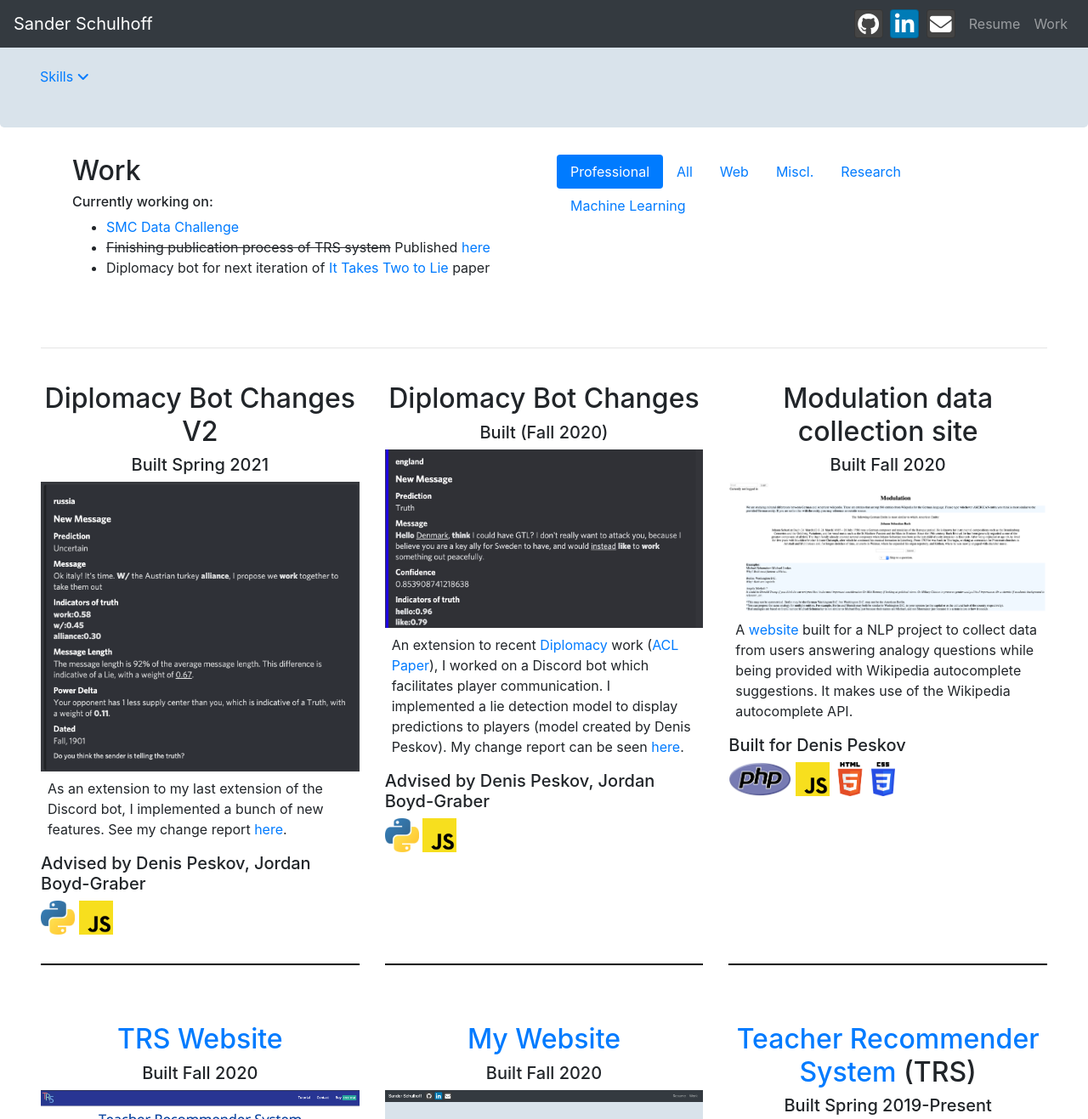
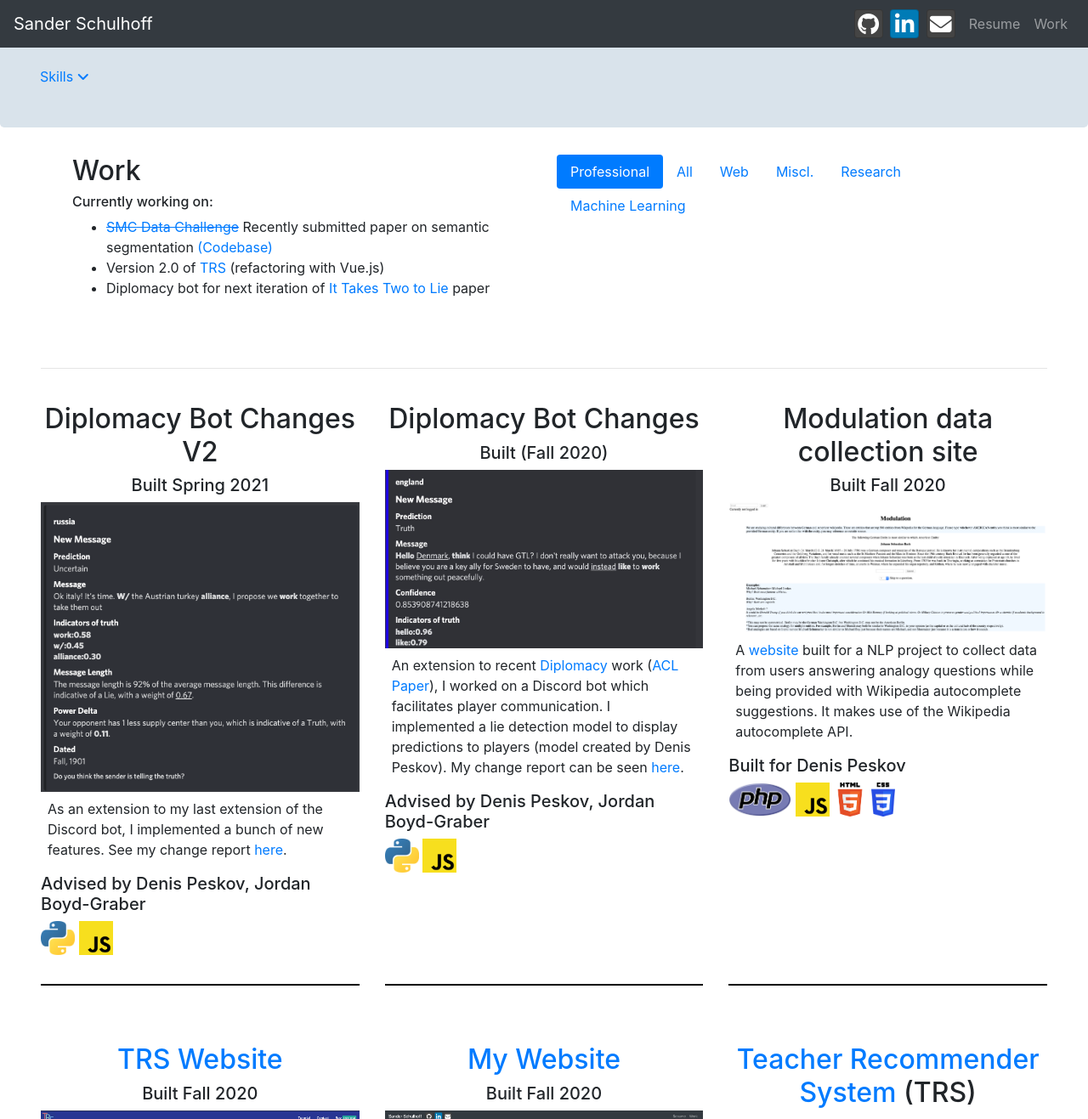
Before and after one commit to trigaten/trigaten.github.io, a Jekyll site: the page built from index.html, in a window 1280 px wide and 1400 px high, scrolled down 540 px, cut to the strip 0-1317 px from the top of the window. Shown: the whole strip at 85% size. Built offline with Jekyll 4.4.1, drawn with Linux system fonts in a browser that asks for light colours; nearby versions of some CDN libraries.

Commit message:
Update working on

```diff
--- a/index.html
+++ b/index.html
@@ -156,9 +151,9 @@ title: Sander Schulhoff
             <h2 id="projects">Work</h2>
             <h6>Currently working on:</h6>
             <ul>
-                <li><a href="https://smc-datachallenge.ornl.gov">SMC Data Challenge</a></li>
-                <li><del>Finishing publication process of TRS system</del> Published <a
-                        href="https://workspace.google.com/marketplace/app/teacher_recommender_system/410900919077">here</a>
+                <li><a href="https://smc-datachallenge.ornl.gov"><del>SMC Data Challenge</del></a> Recently submitted paper on semantic segmentation <a href="https://github.com/trigaten/smc-data-challenge">(Codebase)</a></li>
+                <li>Version 2.0 of <a
+                        href="https://workspace.google.com/marketplace/app/teacher_recommender_system/410900919077">TRS</a> (refactoring with Vue.js)
                 </li>
                 <li>Diplomacy bot for next iteration of <a href="https://www.aclweb.org/anthology/2020.acl-main.353/">
                         It Takes Two to Lie </a>paper
```
Also changed, not shown: other parts of index.html (+0 -5 lines).
